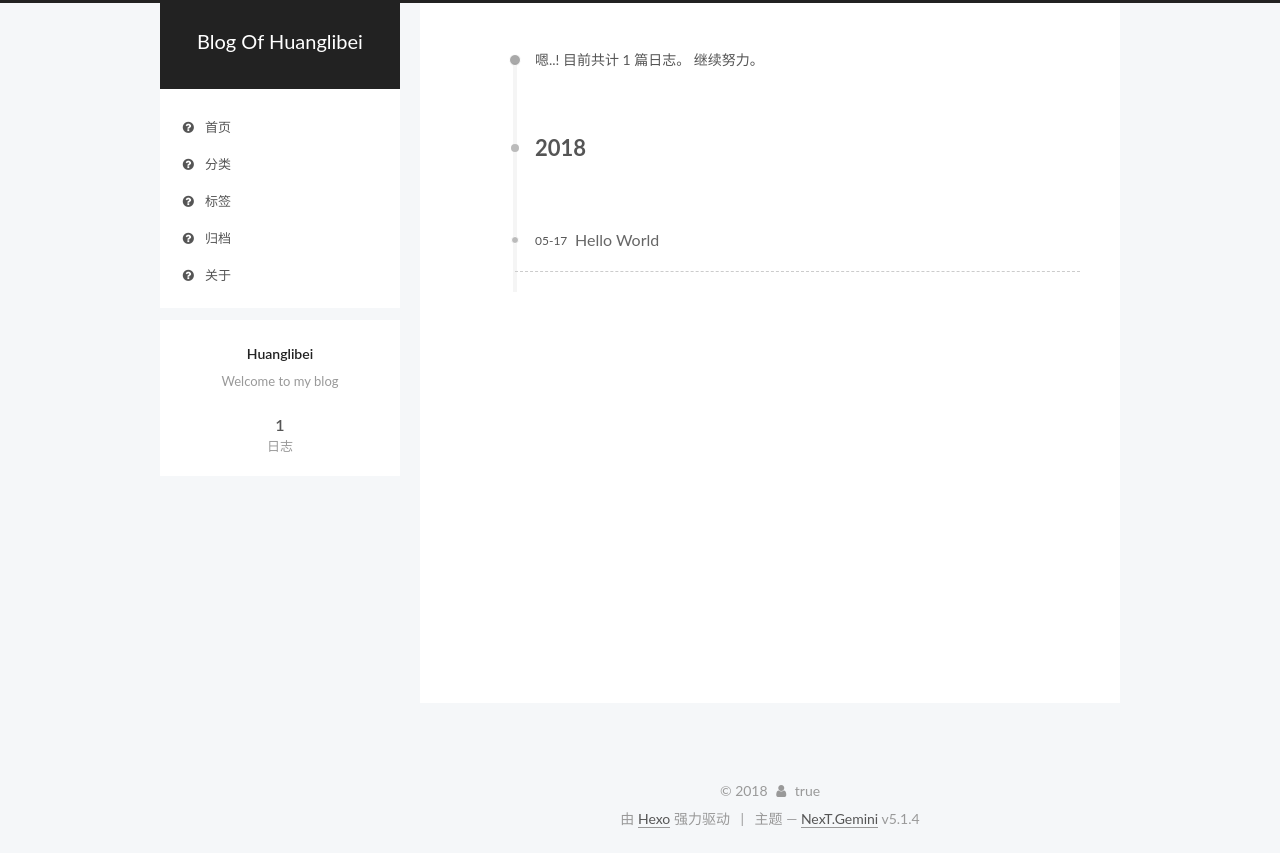
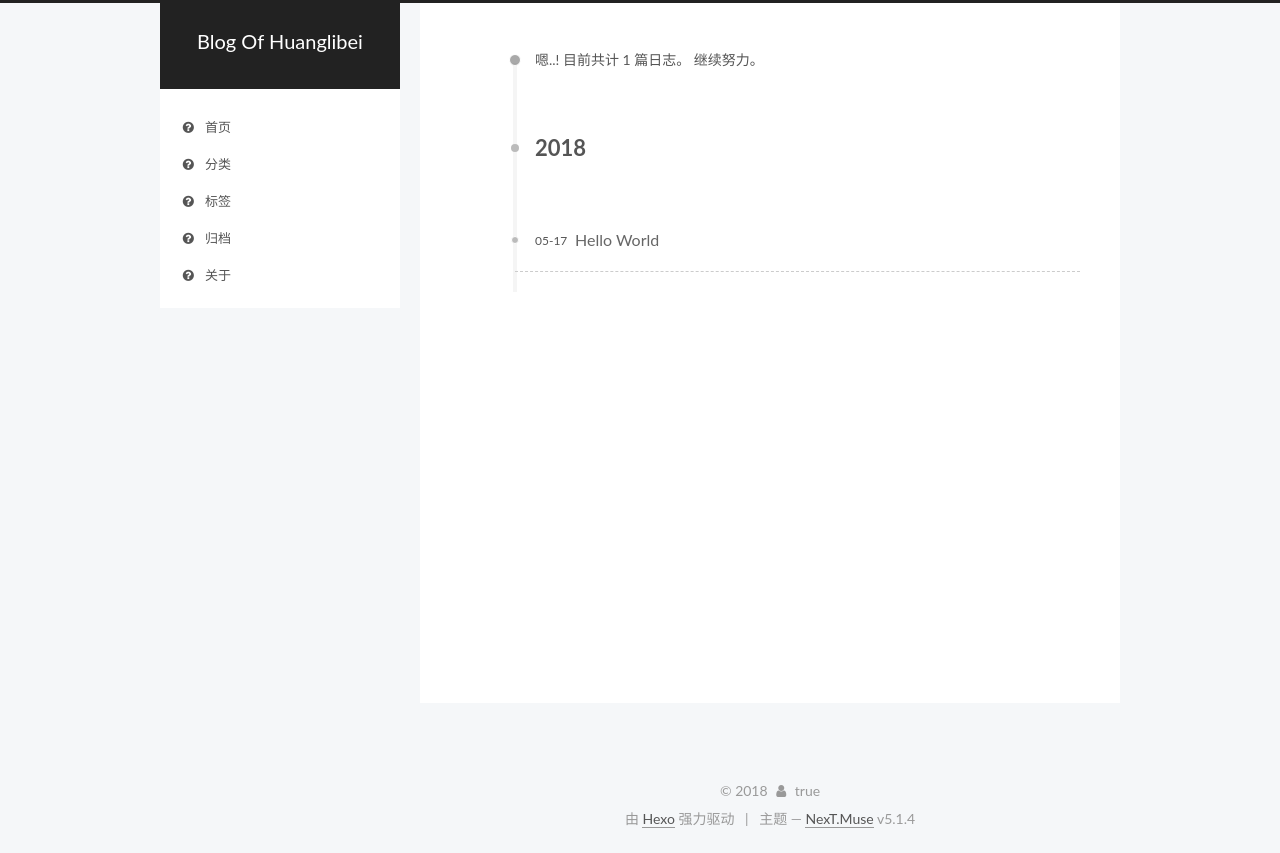
Before and after one commit to sweepcom/sweepcom.github.io, a plain HTML site: page archives/2018/05/index.html in a window 1280 px wide. Drawn offline with Linux system fonts and the light colour scheme.

Commit message:
Site updated: 2018-05-17 21:32:25

```diff
--- a/archives/2018/05/index.html
+++ b/archives/2018/05/index.html
@@ -5,7 +5,7 @@
 
 
 
-<html class="theme-next gemini use-motion" lang="zh-Hans">
+<html class="theme-next muse use-motion" lang="zh-Hans">
 <head>
   <meta charset="UTF-8"/>
 <meta http-equiv="X-UA-Compatible" content="IE=edge" />
@@ -96,7 +96,7 @@
   var NexT = window.NexT || {};
   var CONFIG = {
     root: '/',
-    scheme: 'Gemini',
+    scheme: 'Muse',
     version: '5.1.4',
     sidebar: {"position":"left","display":"post","offset":12,"b2t":false,"scrollpercent":false,"onmobile":false},
     fancybox: true,
@@ -417,7 +417,7 @@
 
 
 
-  <div class="theme-info">主题 &mdash; <a class="theme-link" target="_blank" href="https://github.com/iissnan/hexo-theme-next">NexT.Gemini</a> v5.1.4</div>
+  <div class="theme-info">主题 &mdash; <a class="theme-link" target="_blank" href="https://github.com/iissnan/hexo-theme-next">NexT.Muse</a> v5.1.4</div>
 
 
 
@@ -518,13 +518,6 @@
 
 
 
-  <script type="text/javascript" src="/js/src/affix.js?v=5.1.4"></script>
-
-  <script type="text/javascript" src="/js/src/schemes/pisces.js?v=5.1.4"></script>
-
-
-
-
 
 
 
```
Also changed, not shown: archives/2018/index.html (+3 -10 lines), archives/index.html (+3 -10 lines), blog/hello-world20180517/index.html (+3 -10 lines), index.html (+3 -10 lines).
